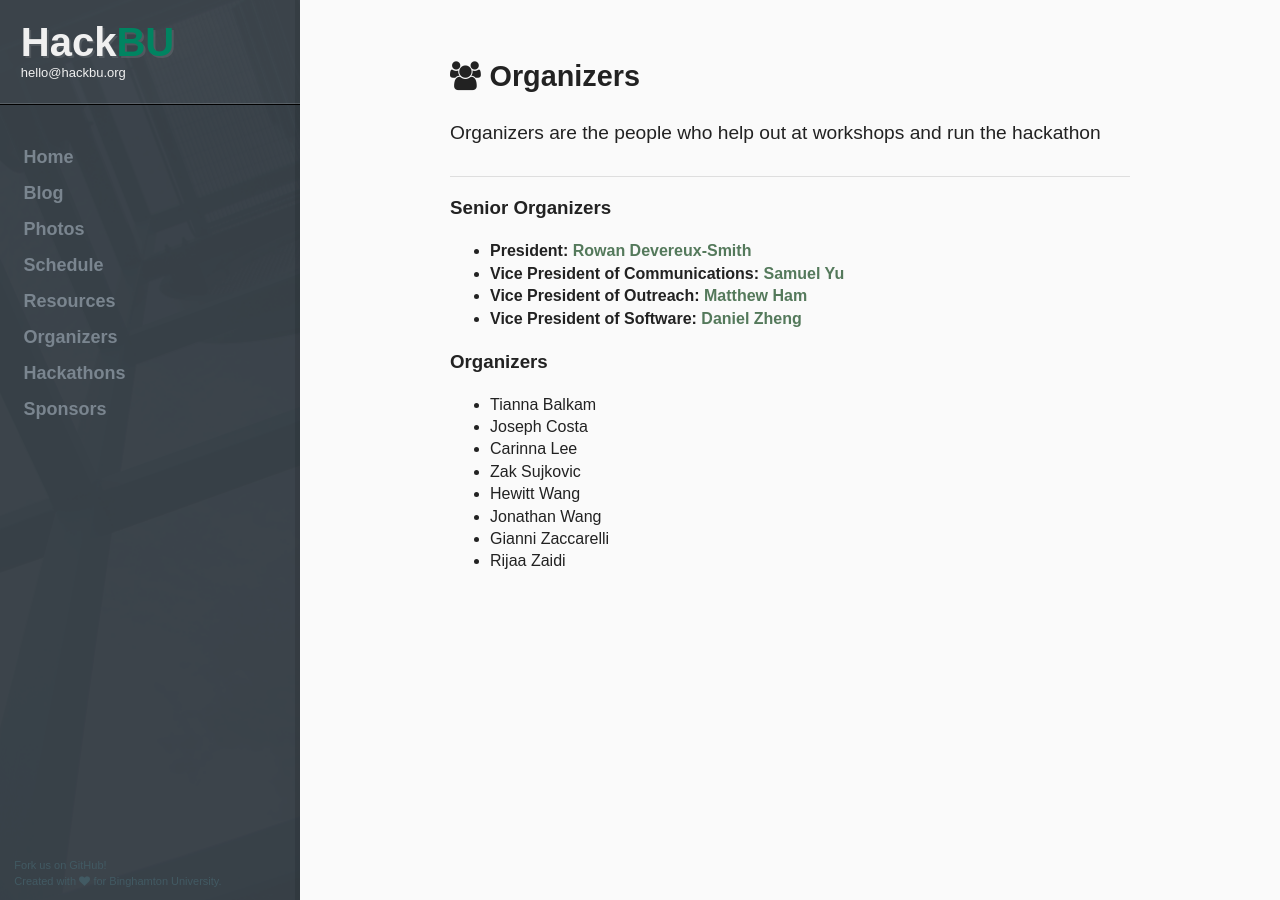
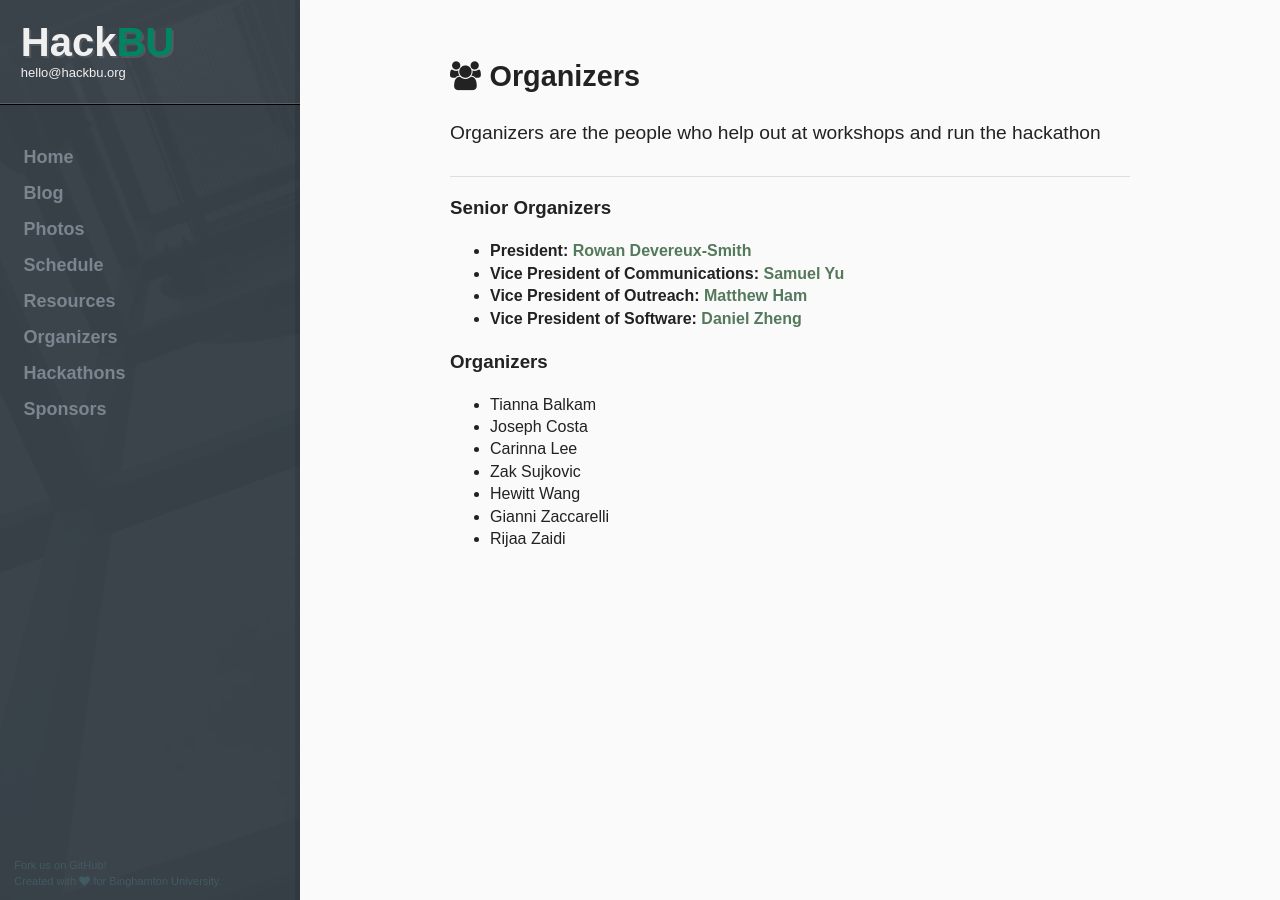
Before and after one commit to hackbinghamton/hackbinghamton.github.io, a Jekyll site: the page built from organizers/index.html, in a window 1280 px wide. Built offline with Jekyll 4.4.1, drawn with Linux system fonts in a browser that asks for light colours.

Commit message:
Update organizer list

```diff
--- a/organizers/index.html
+++ b/organizers/index.html
@@ -33,8 +33,6 @@
   -
     name: Hewitt Wang
   -
-    name: Jonathan Wang
-  -
     name: Gianni Zaccarelli
   -
     name: Rijaa Zaidi
```
